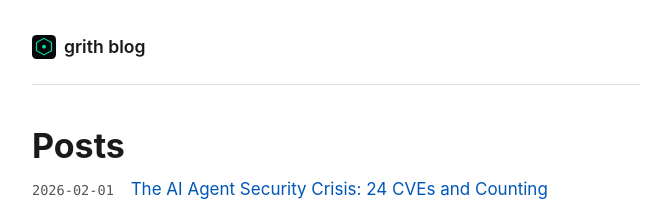
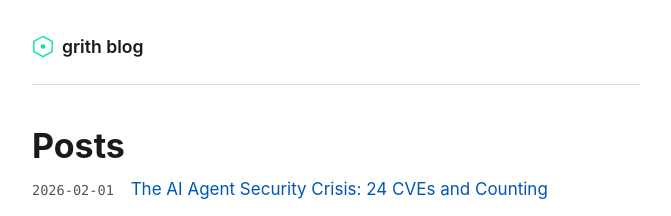
Before and after one commit to grith-ai/grith-ai.github.io, a Jekyll site: the page built from index.html, in a window 1280 px wide. Shown: the top 216 px of the page, without its empty margins (304-975 px from the left). Built offline with Jekyll 4.4.1, drawn with Linux system fonts in a browser that asks for light colours.

Commit message:
fix: remove dark background from header icon for white site theme
Co-Authored-By: Claude Opus 4.6 <noreply@anthropic.com>

```diff
--- a/_layouts/default.html
+++ b/_layouts/default.html
@@ -10,7 +10,7 @@
 <body>
   <div class="container">
     <header class="site-header">
-      <a href="{{ '/' | relative_url }}"><svg class="site-logo" viewBox="0 0 32 32" width="24" height="24" aria-hidden="true"><rect width="32" height="32" rx="6" fill="#06070a"/><g transform="translate(4,3)"><path d="M12 1.5L22 7v11L12 23.5 2 18V7L12 1.5z" stroke="#00e5a0" stroke-width="1.5" fill="none"/><circle cx="12" cy="12.5" r="2.5" fill="#00e5a0"/></g></svg> grith blog</a>
+      <a href="{{ '/' | relative_url }}"><svg class="site-logo" viewBox="0 0 24 26" width="22" height="24" aria-hidden="true"><path d="M12 1.5L22 7v11L12 23.5 2 18V7L12 1.5z" stroke="#00e5a0" stroke-width="1.5" fill="none"/><circle cx="12" cy="12.5" r="2.5" fill="#00e5a0"/></svg> grith blog</a>
     </header>
     <main>
       {{ content }}
```
